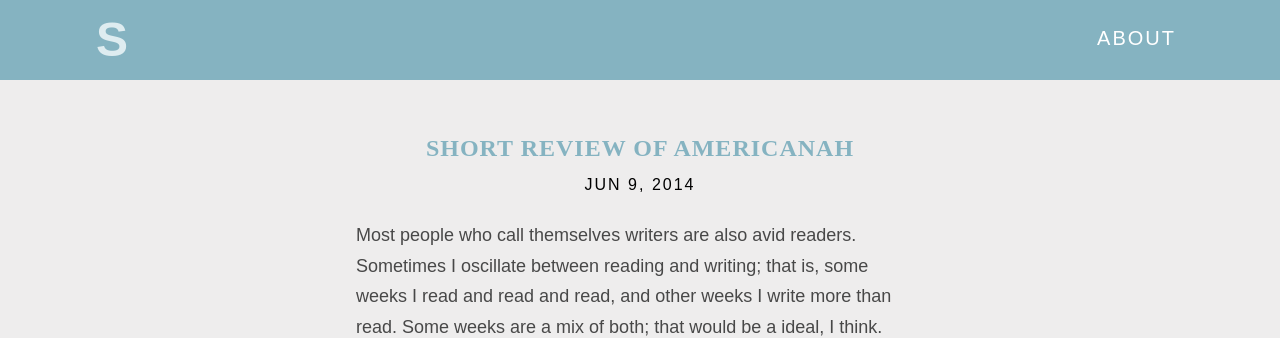
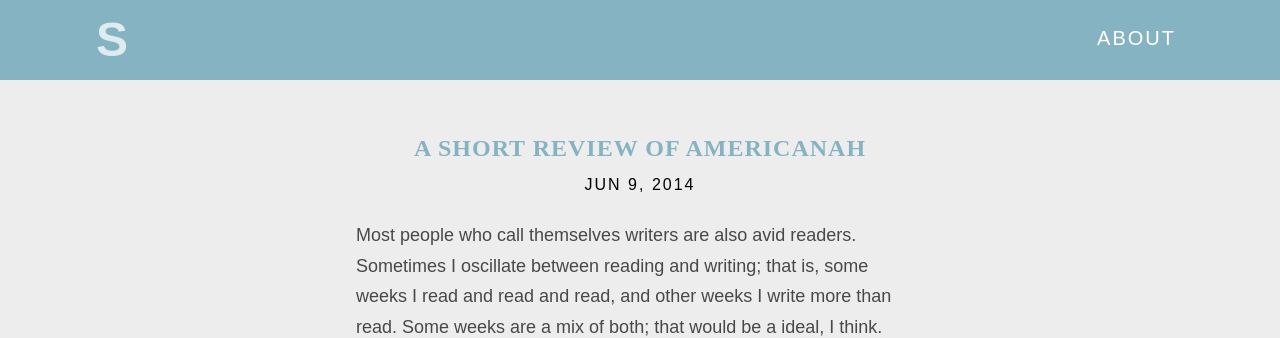
Before and after one commit to sabrinapeters/sdrp.old, a Jekyll site: the page built from _posts/2014-06-09-americanah.md, in a window 1280 px wide. Shown: the top 338 px of the page. Built offline with Jekyll 4.4.1, drawn with Linux system fonts in a browser that asks for light colours; comment, search, counter and statistics services are not loaded.

```diff
--- a/_posts/2014-06-09-americanah.md
+++ b/_posts/2014-06-09-americanah.md
@@ -1,6 +1,6 @@
 ---
 layout: post
-title:  "Short Review of Americanah"
+title:  "A Short Review of Americanah"
 date:   2014-06-09
 comments: true
 ---
```
